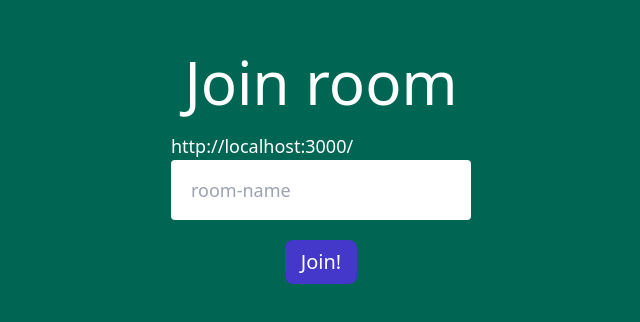
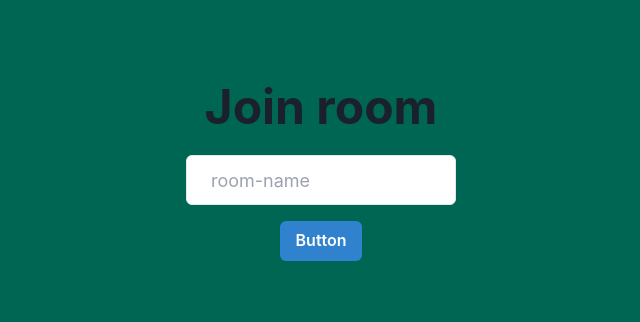
Before and after one commit to crazy-tower/motion-frontend, a Next.js app: page /room in a window 1280 px wide. Shown: the part 232-554 px from the top of the page, without its empty margins (319-959 px from the left). Built offline with nearby package versions, Linux system fonts and the light colour scheme.

Commit message:
feat: chakra-ui

```diff
--- a/package.json
+++ b/package.json
@@ -15,6 +15,9 @@
     "prepare": "husky install"
   },
   "dependencies": {
+    "@chakra-ui/react": "^1.7.4",
+    "@emotion/react": "^11",
+    "@emotion/styled": "^11",
     "@fortawesome/fontawesome-svg-core": "^1.2.36",
     "@fortawesome/free-solid-svg-icons": "^5.15.4",
     "@fortawesome/react-fontawesome": "^0.1.16",
@@ -29,6 +32,7 @@
     "@tensorflow/tfjs-node": "^3.13.0",
     "@vladmandic/face-api": "^1.6.4",
     "face-api.js": "^0.22.2",
+    "framer-motion": "^5",
     "fs": "^0.0.1-security",
     "next": "12.0.8",
     "next-pwa": "^5.4.4",
--- a/src/pages/_app.tsx
+++ b/src/pages/_app.tsx
@@ -1,5 +1,6 @@
 import '../styles/globals.css';
 import type { AppProps } from 'next/app';
+import { ChakraProvider } from '@chakra-ui/react';
 // Over sized icons on page refresh
 // FYI: https://github.com/FortAwesome/react-fontawesome/issues/134
 import '@fortawesome/fontawesome-svg-core/styles.css';
@@ -7,7 +8,11 @@ import { config } from '@fortawesome/fontawesome-svg-core';
 config.autoAddCss = false;
 
 function MyApp({ Component, pageProps }: AppProps) {
-  return <Component {...pageProps} />;
+  return (
+    <ChakraProvider>
+      <Component {...pageProps} />
+    </ChakraProvider>
+  );
 }
 
 export default MyApp;
--- a/src/pages/room.tsx
+++ b/src/pages/room.tsx
@@ -1,46 +1,56 @@
+import { Button, Heading, Input } from '@chakra-ui/react';
 import type { NextPage } from 'next';
 import Head from 'next/head';
 import Link from 'next/link';
 import { useState } from 'react';
-import styles from '../styles/Home.module.css';
 
 const Page: NextPage = () => {
   const [room, setRoom] = useState<string>();
 
   return (
-    <div className={styles.container}>
+    <div
+      style={{
+        padding: '0 2rem',
+        backgroundColor: '#006654',
+      }}
+    >
       <Head>
         <title>Room | motion</title>
         <meta name="description" content="Join room" />
         <link rel="icon" href="/favicon.ico" />
       </Head>
 
-      <div className={styles.main}>
-        <h1 className="text-white text-6xl">Join room</h1>
+      <div
+        style={{
+          height: '100vh',
+          padding: '4rem 0',
+          flex: 1,
+          display: 'flex',
+          flexDirection: 'column',
+          justifyContent: 'center',
+          alignItems: 'center',
+        }}
+      >
+        <Heading as="h1" size="2xl" marginY="3">
+          Join room
+        </Heading>
 
-        <form className="p-5">
-          <label htmlFor="room" className="text-white text-lg">
-            <div>{process.env.NEXT_PUBLIC_FRONTEND_SERVER}/</div>
-            <div>
-              <input
-                type="text"
-                name="room"
-                id="room"
-                placeholder="room-name"
-                onChange={(event) => setRoom(event.target.value)}
-                className="px-5 py-4 rounded text-black"
-              />
-            </div>
-          </label>
-        </form>
+        <Input
+          placeholder="room-name"
+          size="lg"
+          onChange={(event) => setRoom(event.target.value)}
+          width={270}
+          color="black"
+          backgroundColor="white"
+          paddingX="6"
+          paddingY="6"
+          marginY="3"
+        />
         <Link href={`/${room}`}>
           <a>
-            <button
-              type="button"
-              className="bg-indigo-700 hover:bg-indigo-900 text-white text-xl py-2 px-4 rounded-lg"
-            >
-              Join!
-            </button>
+            <Button colorScheme="blue" marginY={1}>
+              Button
+            </Button>
           </a>
         </Link>
       </div>
--- a/src/types/environment.d.ts
+++ b/src/types/environment.d.ts
@@ -1,6 +1,5 @@
 namespace NodeJS {
   interface ProcessEnv extends NodeJS.ProcessEnv {
-    NEXT_PUBLIC_FRONTEND_SERVER: string;
     NEXT_PUBLIC_SIGNALING_SERVER: string;
   }
 }
```
Also changed, not shown: 2 other files (tests, documents, lock files or other folders).
